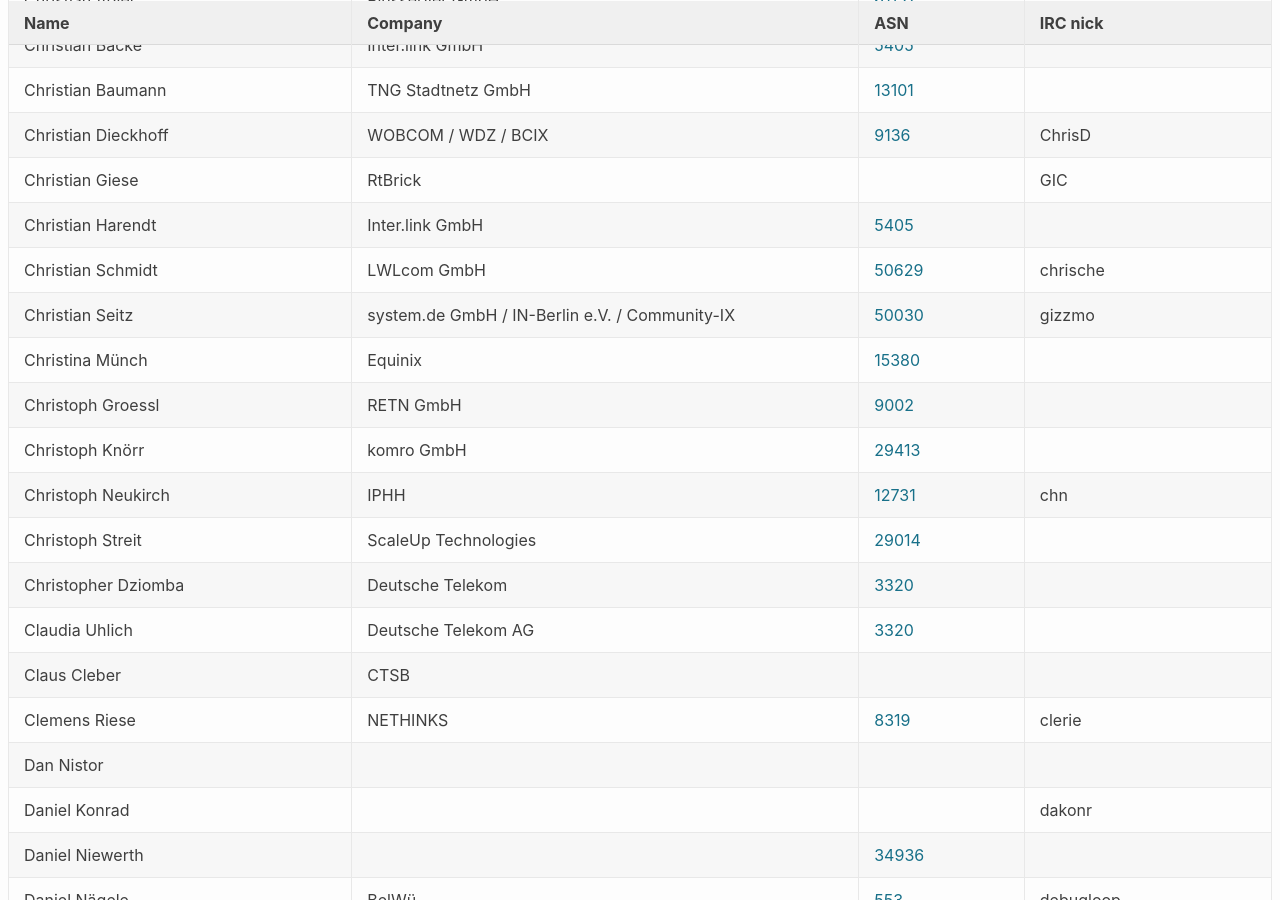
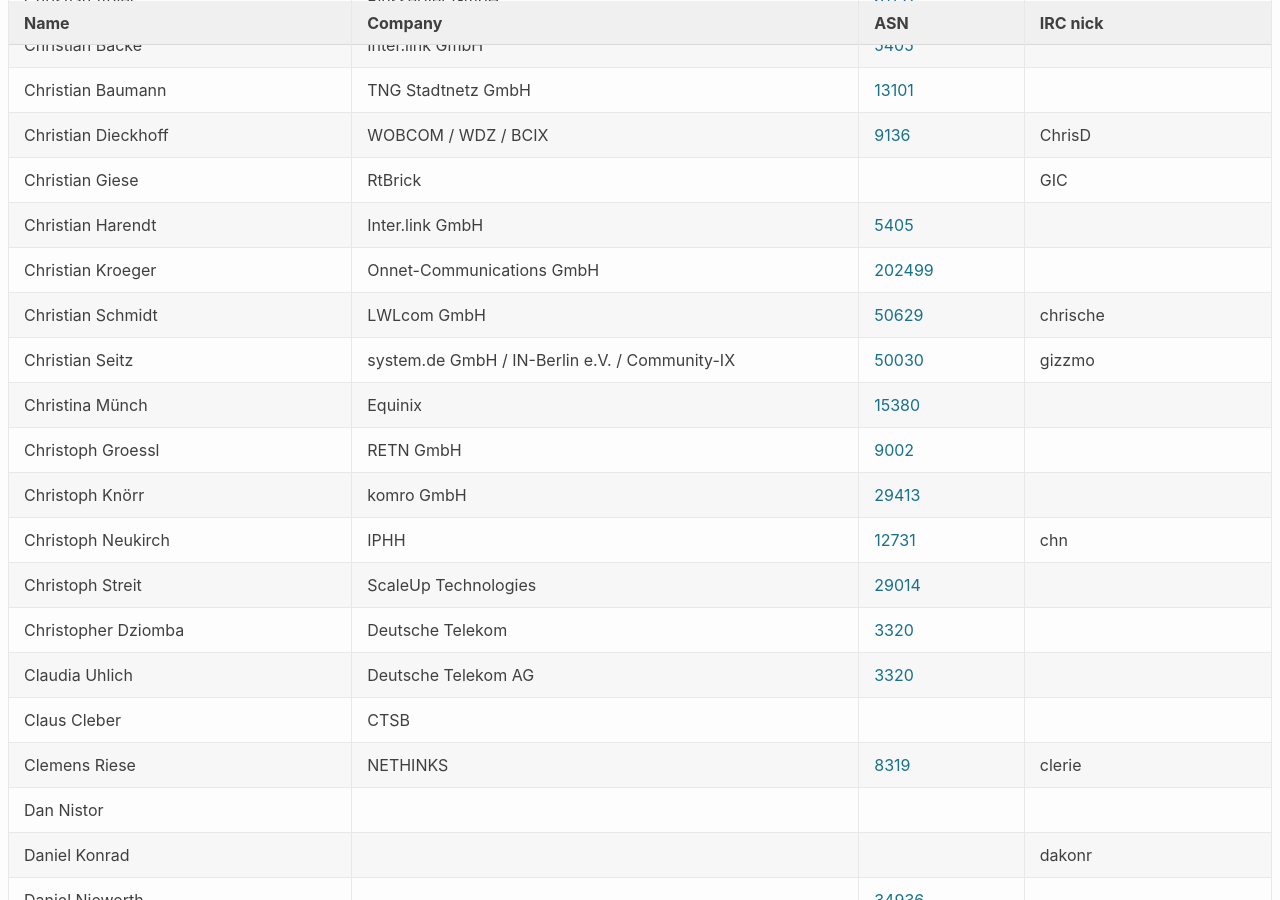
Before and after one commit to denog/pretix-attendeelist, a Jekyll site: the page built from denog14/index.md, in a window 1280 px wide and 900 px high, scrolled down 2179 px. Built offline with Jekyll 4.4.1, drawn with Linux system fonts in a browser that asks for light colours.

Commit message:
Latest data: Sun Nov 13 11:47:59 UTC 2022

```diff
--- a/_data/attendees_denog14_onsite.json
+++ b/_data/attendees_denog14_onsite.json
@@ -298,6 +298,12 @@
     "company": "Inter.link GmbH",
     "irc": null,
     "asn": "5405"
+  },
+  {
+    "name": "Christian Kroeger",
+    "company": "Onnet-Communications GmbH",
+    "irc": null,
+    "asn": "202499"
   },
   {
     "name": "Christian Schmidt",
```
